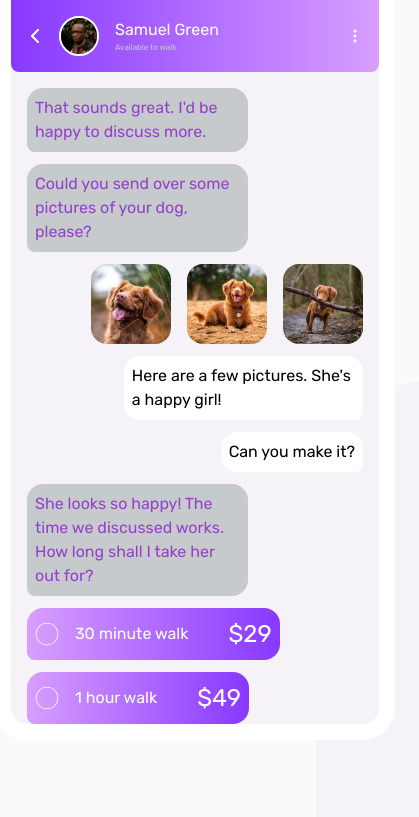
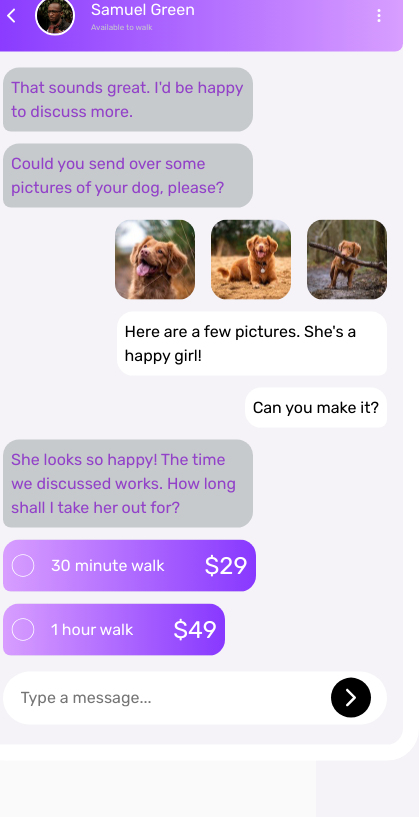
Before and after one commit to cr9169/chat-app-css-illustration-master, a plain HTML site: page index.html in a window 390 px wide. Shown: the top 817 px of the page, 419 px wide, since content can reach past the window. Drawn offline with Linux system fonts and the light colour scheme.

Commit message:
feat: finished message-typing-box and fixed phone size

```diff
--- a/index.css
+++ b/index.css
@@ -25,6 +25,7 @@ html {
   --clr-s-200: hsl(270, 20%, 96%);
   --clr-s-400: hsl(289, 100%, 72%);
   --clr-s-800: hsl(271, 36%, 24%);
+  --clr-s-900: hsl(0, 0%, 0%);
 
   --fs-primary: 0.5rem;
   --fs-heading: 1rem;
@@ -123,6 +124,7 @@ h6 {
 }
 
 .phone {
+  width: 28rem;
   background-color: var(--clr-s-200);
   border: 1rem solid var(--clr-s-100);
   border-radius: 2rem;
@@ -295,7 +297,35 @@ h6 {
 }
 
 .message-typing-box {
+  width: 92.5%;
+  background-color: var(--clr-s-100);
+  align-self: center;
+  margin: 1rem 0 1.25rem 0;
+  display: flex;
+  align-items: center;
+  padding: 0.4rem 1rem;
+  border-radius: 5rem;
+}
 
+.message-typing-box input {
+  border: none;
+  flex-grow: 1;
+}
+
+.message-typing-box-send-button {
+  width: 2.5rem;
+  height: 2.5rem;
+  background-color: var(--clr-s-900);
+  border-radius: 50%;
+  display: flex;
+  align-items: center;
+  justify-content: center;
+  justify-self: auto;
+}
+
+.message-typing-box img {
+  width: 1.25rem;
+  height: 1.25rem;
 }
 
 .paragraph {
--- a/index.html
+++ b/index.html
@@ -73,7 +73,12 @@
             <span class="price-span">$49</span>
           </div>
         </div>
-        <div class="message-typing-box"></div>
+        <div class="message-typing-box">
+          <input type="text" placeholder="Type a message..." />
+          <div class="message-typing-box-send-button">
+            <img src="./images/go-next-svgrepo-com.svg" />
+          </div>
+        </div>
       </div>
       <div class="paragraph">
         <span class="heading">Simple booking</span>
```
Also changed, not shown: images/go-next-svgrepo-com.svg (added).
